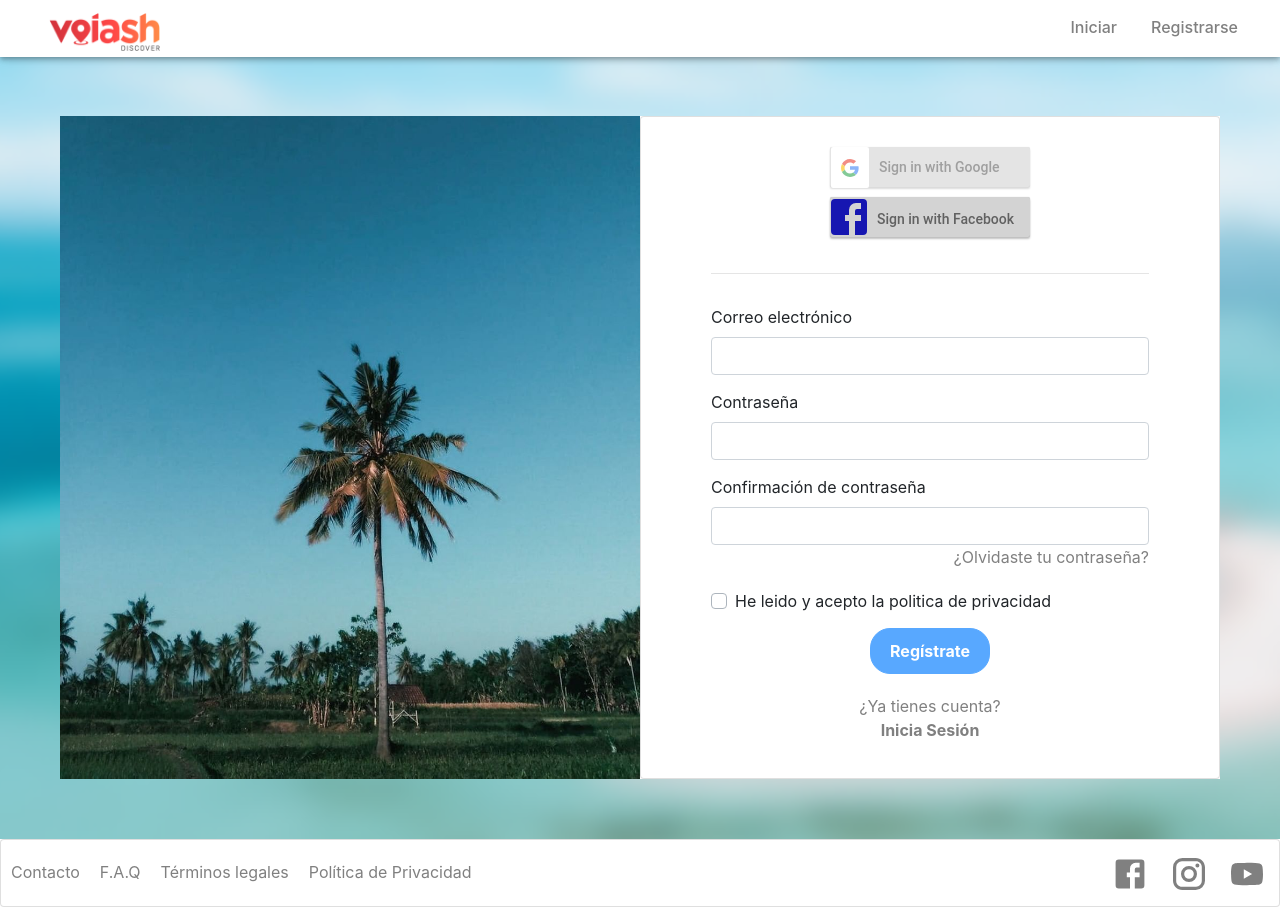
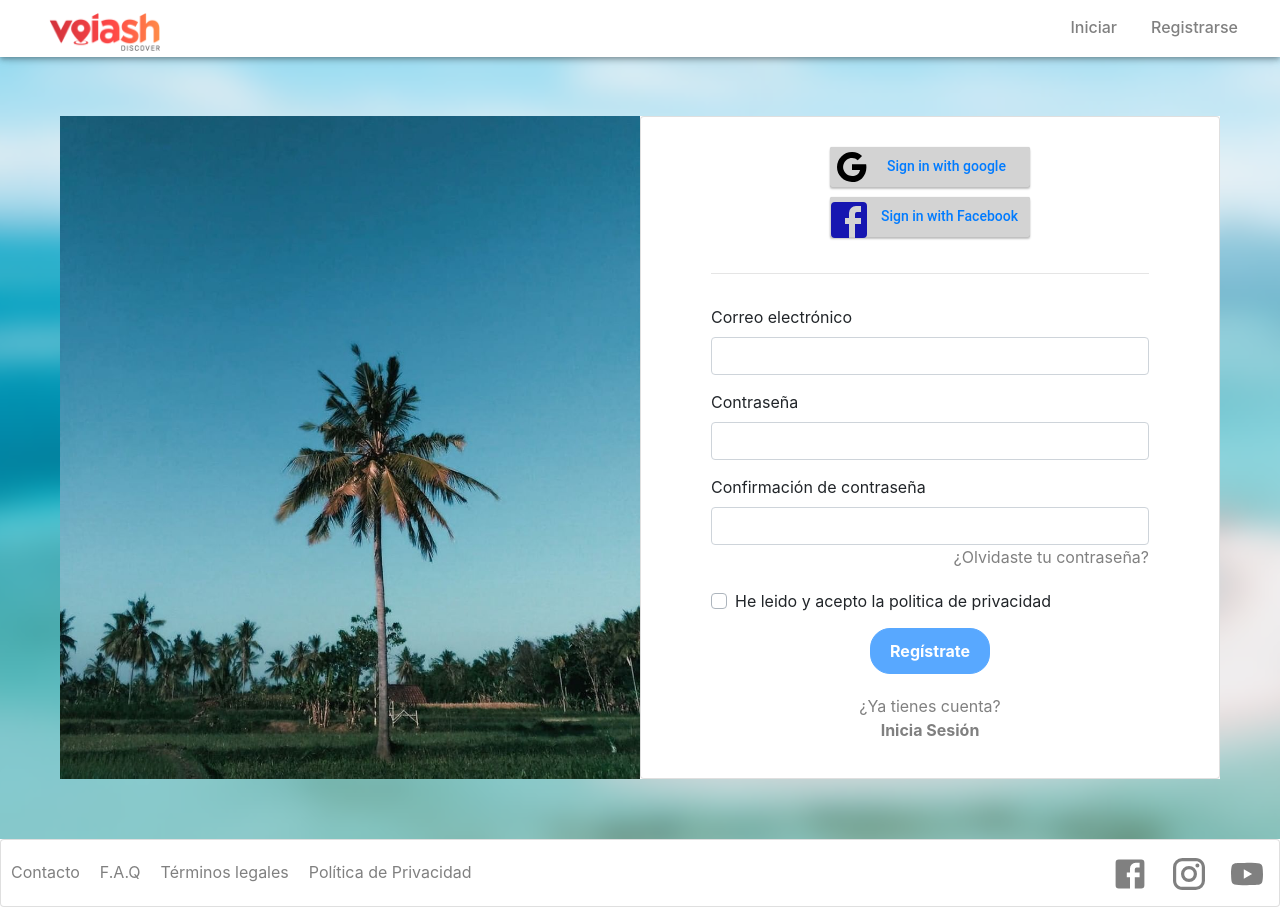
Before and after one commit to alirazagcu/voiash, a React (Create React App) app: page /register in a window 1280 px wide. Built offline with nearby package versions, Linux system fonts and the light colour scheme.

Commit message:
integerate google and facebook apis

```diff
--- a/src/components/AdminRegister.js
+++ b/src/components/AdminRegister.js
@@ -6,11 +6,14 @@ import { Card, Row, Col, Form, Button } from "react-bootstrap";
 import "bootstrap/dist/css/bootstrap.min.css";
 import { GoogleLogin } from "react-google-login";
 import FacebookIcon from "@material-ui/icons/Facebook";
+import googleIcon from "../assests/google.svg";
+import GTranslateIcon from "@material-ui/icons/GTranslate";
 import { adminSignUp, adminStateClear } from "../store/adminSignUpReducer";
 import { useDispatch, useSelector } from "react-redux";
 import { useHistory } from "react-router-dom";
 import Loader from "./material-ui-comps/Loader";
 import SnackBar from "./material-ui-comps/SnackBar";
+import {BASE_URL} from "../store/constant";
 
 function Register() {
   const [signUpValues, setSignUpValues] = useState({
@@ -61,18 +64,27 @@ function Register() {
           </Row> */}
             <Row className="marginTopRow">
               <Col>
-                <GoogleLogin
-                  clientId="658977310896-knrl3gka66fldh83dao2rhgbblmd4un9.apps.googleusercontent.com"
-                  buttonText="Sign in with Google"
-                  className="google"
-                />
+                <button className="facebook">
+                  <img src={googleIcon} width="30"/>
+                  <a
+                    style={{ marginLeft: "20px" }}
+                    href={`${BASE_URL}google`}
+                  >
+                    Sign in with google
+                  </a>
+                </button>
               </Col>
             </Row>
             <Row className="marginTopRow12">
               <Col>
                 <button className="facebook">
                   <FacebookIcon className="facebook1" />
-                  <p className="text12">Sign in with Facebook</p>
+                  <a
+                    style={{ marginLeft: "20px" }}
+                    href={`${BASE_URL}facebook`}
+                  >
+                    Sign in with Facebook
+                  </a>
                 </button>
               </Col>
             </Row>
--- a/src/components/Experiences1.js
+++ b/src/components/Experiences1.js
@@ -6,12 +6,18 @@ import { useState, useEffect } from "react";
 import { Link } from "react-router-dom";
 import CloseRoundedIcon from "@material-ui/icons/CloseRounded";
 import Navbar from "./Navbar";
-import { useSelector } from "react-redux";
+import { useSelector, useDispatch } from "react-redux";
 import Loader from "./material-ui-comps/Loader";
 import { isEmpty } from "lodash";
+import jwt_decode from "jwt-decode";
+import { userDetail, userDetailStateClear } from "../store/userDetailReducer";
 
 function Experiences1() {
+  const dispatch = useDispatch();
   const { experience } = useSelector((state) => state.experienceState);
+  const { responseData } = useSelector(
+    (state) => state.userDetailState
+  );
 
   const [modalShow, setModalShow] = useState(false);
   const [img, setImg] = useState();
--- a/src/components/Login.js
+++ b/src/components/Login.js
@@ -7,12 +7,15 @@ import { Card, Row, Col, Form, Button } from "react-bootstrap";
 import "bootstrap/dist/css/bootstrap.min.css";
 import { GoogleLogin } from "react-google-login";
 import FacebookIcon from "@material-ui/icons/Facebook";
+import googleIcon from "../assests/google.svg";
 import { signIn, stateClear } from "../store/signInReducer";
 import { useDispatch, useSelector } from "react-redux";
 import { useHistory } from "react-router-dom";
 import Loader from "./material-ui-comps/Loader";
 import SnackBar from "./material-ui-comps/SnackBar";
 import Navbar from "./Navbar";
+import SvgIcon from "@material-ui/icons/Facebook";
+import {BASE_URL} from "../store/constant";
 
 function Login() {
   const [signInValues, setSignInValues] = useState({
@@ -35,23 +38,22 @@ function Login() {
     }
     if (isSuccess) {
       const isAdmin = localStorage.getItem("isAdmin");
-      if(isAdmin == "true"){
+      if (isAdmin == "true") {
         history.push("/admin");
+      } else {
+        history.push("/home");
       }
-      else{
-      history.push("/home");}
       dispatch(stateClear());
     }
   }, [isSuccess, isError]);
 
-  useEffect(()=>{
-    if(signInValues.userEmail && signInValues.userPassword){
+  useEffect(() => {
+    if (signInValues.userEmail && signInValues.userPassword) {
       setSubmitToggle(false);
-    }
-    else{
+    } else {
       setSubmitToggle(true);
     }
-  },[signInValues])
+  }, [signInValues]);
 
   const onChangeHandler = (e) => {
     const { value, name } = e.target;
@@ -80,18 +82,27 @@ function Login() {
               </Row>
               <Row className="marginTopRow">
                 <Col>
-                  <GoogleLogin
-                    clientId="658977310896-knrl3gka66fldh83dao2rhgbblmd4un9.apps.googleusercontent.com"
-                    buttonText="Sign in with Google"
-                    className="google"
-                  />
+                  <button className="facebook">
+                    <img src={googleIcon} width="30"/>
+                    <a
+                      style={{ marginLeft: "20px" }}
+                      href={`${BASE_URL}google`}
+                    >
+                      Sign in with google
+                    </a>
+                  </button>
                 </Col>
               </Row>
               <Row className="marginTopRow12">
                 <Col>
                   <button className="facebook">
                     <FacebookIcon className="facebook1" />
-                    <p className="text12">Sign in with Facebook</p>
+                    <a
+                      style={{ marginLeft: "20px" }}
+                      href={`${BASE_URL}facebook`}
+                    >
+                      Sign in with Facebook
+                    </a>
                   </button>
                 </Col>
               </Row>
@@ -137,7 +148,11 @@ function Login() {
             </Row> */}
               <Row className="marginTopRow1234">
                 <Col>
-                  <Button className="loginbutton" disabled={submitToggle} onClick={onLoginHandler}>
+                  <Button
+                    className="loginbutton"
+                    disabled={submitToggle}
+                    onClick={onLoginHandler}
+                  >
                     {isFetching ? <Loader /> : "Iniciar"}
                   </Button>
                 </Col>
--- a/src/components/Navbar.js
+++ b/src/components/Navbar.js
@@ -94,7 +94,7 @@ export default function Navbar() {
     <div className={classes.root}>
       <AppBar className={classes.Appbar} position="fixed">
         <Toolbar>
-          <Link to="/">
+          <Link to="/home">
             <IconButton
               edge="start"
               className={classes.menuButton}
--- a/src/components/Register.js
+++ b/src/components/Register.js
@@ -6,19 +6,21 @@ import { Card, Row, Col, Form, Button } from "react-bootstrap";
 import "bootstrap/dist/css/bootstrap.min.css";
 import { GoogleLogin } from "react-google-login";
 import FacebookIcon from "@material-ui/icons/Facebook";
+import googleIcon from "../assests/google.svg";
 import { signUp, stateClear } from "../store/SignUpReducer";
 import { useDispatch, useSelector } from "react-redux";
 import { useHistory } from "react-router-dom";
 import Loader from "./material-ui-comps/Loader";
 import SnackBar from "./material-ui-comps/SnackBar";
 import Navbar from "./Navbar";
+import {BASE_URL} from "../store/constant";
 
 function Register() {
   const [signUpValues, setSignUpValues] = useState({
     userEmail: "",
     userPassword: "",
     reUserPassword: "",
-    isChecked: false
+    isChecked: false,
   });
   const [open, setOpen] = useState(false);
   const [signupToggle, setSignupToggle] = useState(true);
@@ -40,13 +42,12 @@ function Register() {
     }
   }, [isSuccess, isError]);
 
-  useEffect(() =>{
-    const { userEmail, userPassword, reUserPassword } = signUpValues
-    if (userEmail &&  userPassword && reUserPassword && isChecked) {
+  useEffect(() => {
+    const { userEmail, userPassword, reUserPassword } = signUpValues;
+    if (userEmail && userPassword && reUserPassword && isChecked) {
       setSignupToggle(false);
-    }
-    else setSignupToggle(true);
-  }, [signUpValues, isChecked])
+    } else setSignupToggle(true);
+  }, [signUpValues, isChecked]);
 
   const onChangeHandler = (e) => {
     const { value, name } = e.target;
@@ -59,8 +60,7 @@ function Register() {
 
   const onCheckHandler = () => {
     setIsChecked(!isChecked);
-  }
-
+  };
 
   return (
     <>
@@ -80,18 +80,27 @@ function Register() {
           </Row> */}
               <Row className="marginTopRow">
                 <Col>
-                  <GoogleLogin
-                    clientId="658977310896-knrl3gka66fldh83dao2rhgbblmd4un9.apps.googleusercontent.com"
-                    buttonText="Sign in with Google"
-                    className="google"
-                  />
+                  <button className="facebook">
+                    <img src={googleIcon} width="30"/>
+                    <a
+                      style={{ marginLeft: "20px" }}
+                      href={`${BASE_URL}google`}
+                    >
+                      Sign in with google
+                    </a>
+                  </button>
                 </Col>
               </Row>
               <Row className="marginTopRow12">
                 <Col>
                   <button className="facebook">
                     <FacebookIcon className="facebook1" />
-                    <p className="text12">Sign in with Facebook</p>
+                    <a
+                      style={{ marginLeft: "20px" }}
+                      href={`${BASE_URL}facebook`}
+                    >
+                      Sign in with Facebook
+                    </a>
                   </button>
                 </Col>
               </Row>
@@ -156,11 +165,11 @@ function Register() {
               <Row className="marginTopRow1234">
                 <Col>
                   <Button
-                  className="loginbutton"
-                  onClick={onSignUpHandler}
-                  disabled={signupToggle}
+                    className="loginbutton"
+                    onClick={onSignUpHandler}
+                    disabled={signupToggle}
                   >
-                  {isFetching ? <Loader /> : "Regístrate"}
+                    {isFetching ? <Loader /> : "Regístrate"}
                   </Button>
                 </Col>
               </Row>
--- a/src/components/Router.js
+++ b/src/components/Router.js
@@ -140,6 +140,7 @@ function RouteConfig() {
             path="/home"
             isAdminProps="false"
             publicValue={false}
+            isHome={true}
             component={Home}
           />
 
--- a/src/store/constant.js
+++ b/src/store/constant.js
@@ -1,5 +1,4 @@
-export const BASE_URL = "http://localhost:3000/";
-// "https://safe-chamber-56725.herokuapp.com/";
+export const BASE_URL = "https://safe-chamber-56725.herokuapp.com/";
 export const USER_SIGN_IN = "user/signin";
 export const USER_SIGN_UP = "user/signup";
 export const ADMIN_SIGN_UP = "admin/signup";
--- a/src/store/groupReducer.js
+++ b/src/store/groupReducer.js
@@ -173,6 +173,11 @@ export const groupsActions = createAsyncThunk(
               return {
                 responseData: response.data.responseData,
                 isSuccess: false,
+              };
+            case "add":
+              return {
+                responseData: response.data.responseData,
+                isSuccess: true,
                 msg: "Your record is succfully added",
               };
             case "put":
```
Also changed, not shown: src/components/PrivateRoute.js (+20 -3 lines), src/assests/google.svg (added).
